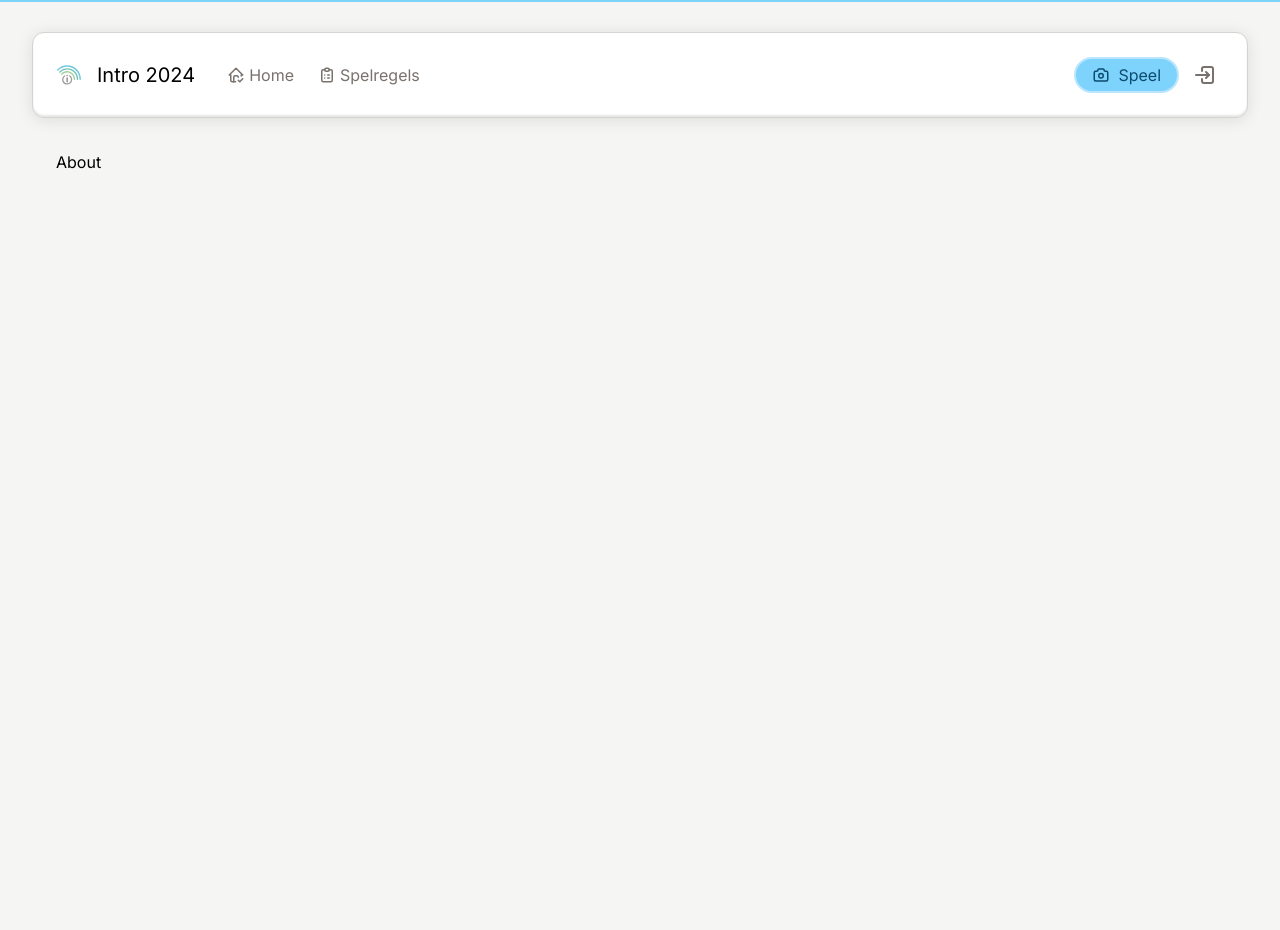
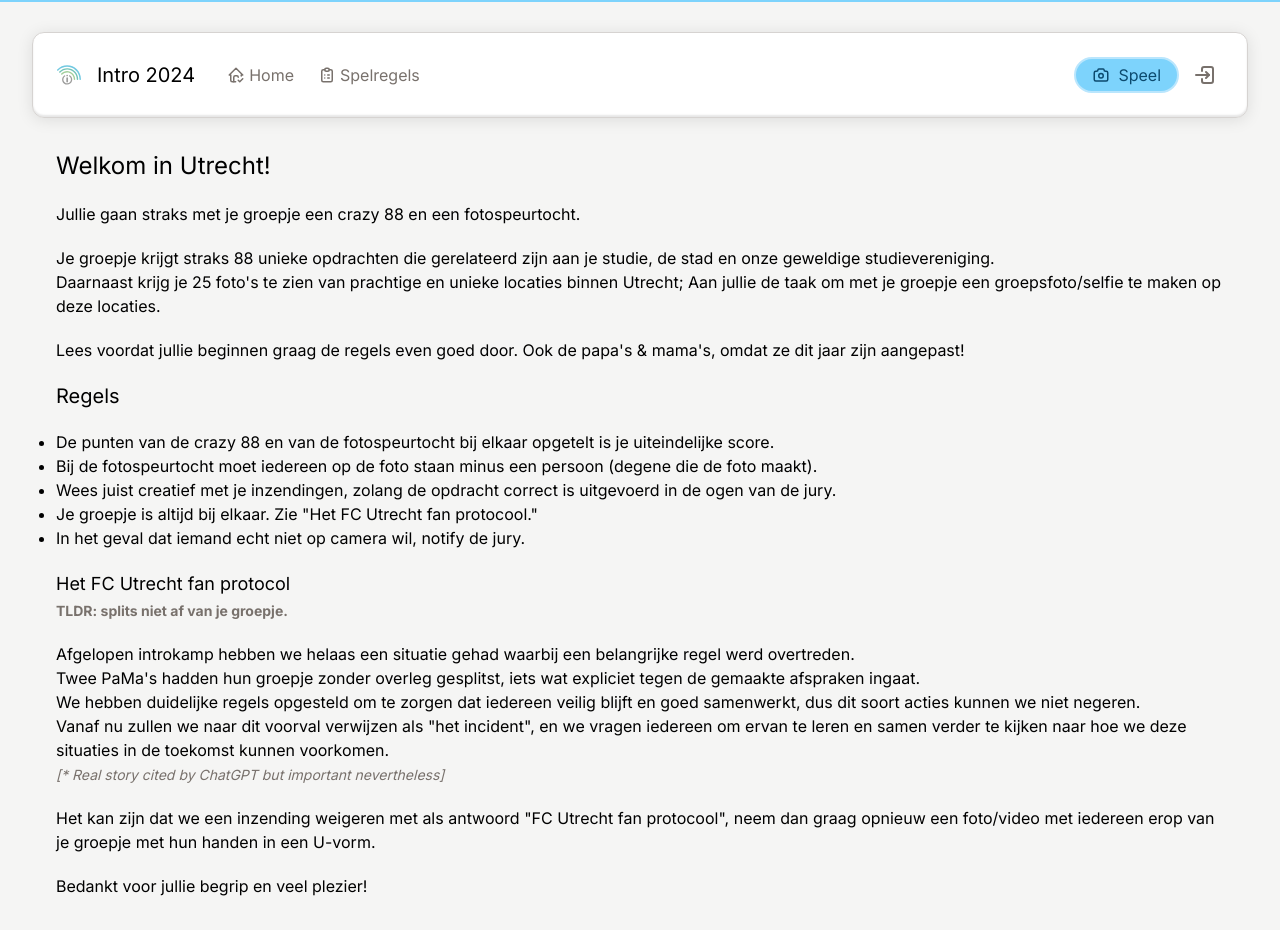
Before and after one commit to ddvleeuwen/intro-frontend, a React (Vite) app: page /regels in a window 1280 px wide. Before the commit the page ends 800 px from the top, so only its background shows below. Built offline with nearby package versions, Linux system fonts and the light colour scheme.

Commit message:
Add first version of rules page

```diff
--- a/src/App.tsx
+++ b/src/App.tsx
@@ -41,7 +41,7 @@ const AppRoot = () => {
         <Header routes={navigation} actionRoute={actionRoute} setSidebarHidden={setSidebarHidden}/>
       </div>
       <Sidebar setHidden={setSidebarHidden} hidden={sidebarHidden}/>
-      <main id="main" className="mx-8 px-6 max-md:px-0">
+      <main id="main" className="mx-8 px-6 pb-8 max-md:px-0">
         <Routes>
           {combined.filter(route => route.component).map((route, index) => (
             <Route key={index} path={route.path} element={route.component} />
--- /dev/null
+++ b/src/pages/RulesPage.tsx
@@ -0,0 +1,62 @@
+import { useEffect } from "react";
+import { setSubTitle } from "../utils/title.tsx";
+
+const RulesPage = () => {
+  useEffect(() => setSubTitle('Rules'), []);
+
+  return (
+    <div className="flex flex-col gap-5">
+      <h1 className="text-2xl">Welkom in Utrecht!</h1>
+      <p>Jullie gaan straks met je groepje een crazy 88 en een fotospeurtocht.</p>
+      <p>
+        Je groepje krijgt straks 88 unieke opdrachten die gerelateerd zijn aan je studie, de stad en onze geweldige
+        studievereniging.<br/>
+        Daarnaast krijg je 25 foto's te zien van prachtige en unieke locaties binnen Utrecht; Aan jullie de taak om met
+        je groepje een groepsfoto/selfie te maken op deze locaties.
+      </p>
+      <p>
+        Lees voordat jullie beginnen graag de regels even goed door. Ook de papa's & mama's, omdat ze dit jaar zijn
+        aangepast!
+      </p>
+
+      <h2 className="text-xl">Regels</h2>
+      <ul className="list-disc">
+        <li>De punten van de crazy 88 en van de fotospeurtocht bij elkaar opgetelt is je uiteindelijke score.</li>
+        <li>Bij de fotospeurtocht moet iedereen op de foto staan minus een persoon (degene die de foto maakt).</li>
+        <li>Wees juist creatief met je inzendingen, zolang de opdracht correct is uitgevoerd in de ogen van de jury.</li>
+        <li>Je groepje is altijd bij elkaar. Zie "Het FC Utrecht fan protocool."</li>
+        <li>In het geval dat iemand echt niet op camera wil, notify de jury.</li>
+      </ul>
+      <span>
+        <h2 className="text-lg">Het FC Utrecht fan protocol</h2>
+        <b
+          className="text-sm text-txt-secondary dark:text-dark-txt-secondary">TLDR: splits niet af van je groepje.
+        </b><br/>
+
+      </span>
+      <p>
+        Afgelopen introkamp hebben we helaas een situatie gehad waarbij een belangrijke regel werd overtreden.<br/>
+        Twee PaMa's hadden hun groepje zonder overleg gesplitst, iets wat expliciet tegen de gemaakte afspraken
+        ingaat.<br/>
+        We hebben duidelijke regels opgesteld om te zorgen dat iedereen veilig blijft en goed samenwerkt, dus dit soort
+        acties kunnen we niet negeren.<br/>
+        Vanaf nu zullen we naar dit voorval verwijzen als "het incident", en we vragen iedereen om ervan te leren en
+        samen verder te kijken naar hoe we deze situaties in de toekomst kunnen voorkomen.<br/>
+        <i
+          className="text-sm text-txt-secondary dark:text-dark-txt-secondary"
+        >
+          [* Real story cited by ChatGPT but important nevertheless]
+        </i><br/>
+      </p>
+      <p>
+        Het kan zijn dat we een inzending weigeren met als antwoord "FC Utrecht fan protocool", neem dan graag opnieuw
+        een foto/video met iedereen erop van je groepje met hun handen in een U-vorm.
+      </p>
+      <p>
+        Bedankt voor jullie begrip en veel plezier!
+      </p>
+    </div>
+  );
+}
+
+export default RulesPage;
--- a/src/routes.tsx
+++ b/src/routes.tsx
@@ -9,6 +9,7 @@ import LandingPage from "./pages/LandingPage.tsx";
 import LoginPage from "./pages/LoginPage.tsx";
 import TeamOverviewPage from "./pages/team/TeamOverviewPage.tsx";
 import LogoutPage from "./pages/LogoutPage.tsx";
+import RulesPage from "./pages/RulesPage.tsx";
 
 export type RouteType = {
   name: string;
@@ -25,7 +26,7 @@ export const navigation: RouteType[] = [
     icon: <IconHomeCheck size="18px"/>
   },
   {
-    component: <h1>About</h1>,
+    component: <RulesPage/>,
     name: "Spelregels",
     path: "/regels",
     icon: <IconClipboardList size="18px"/>
```
